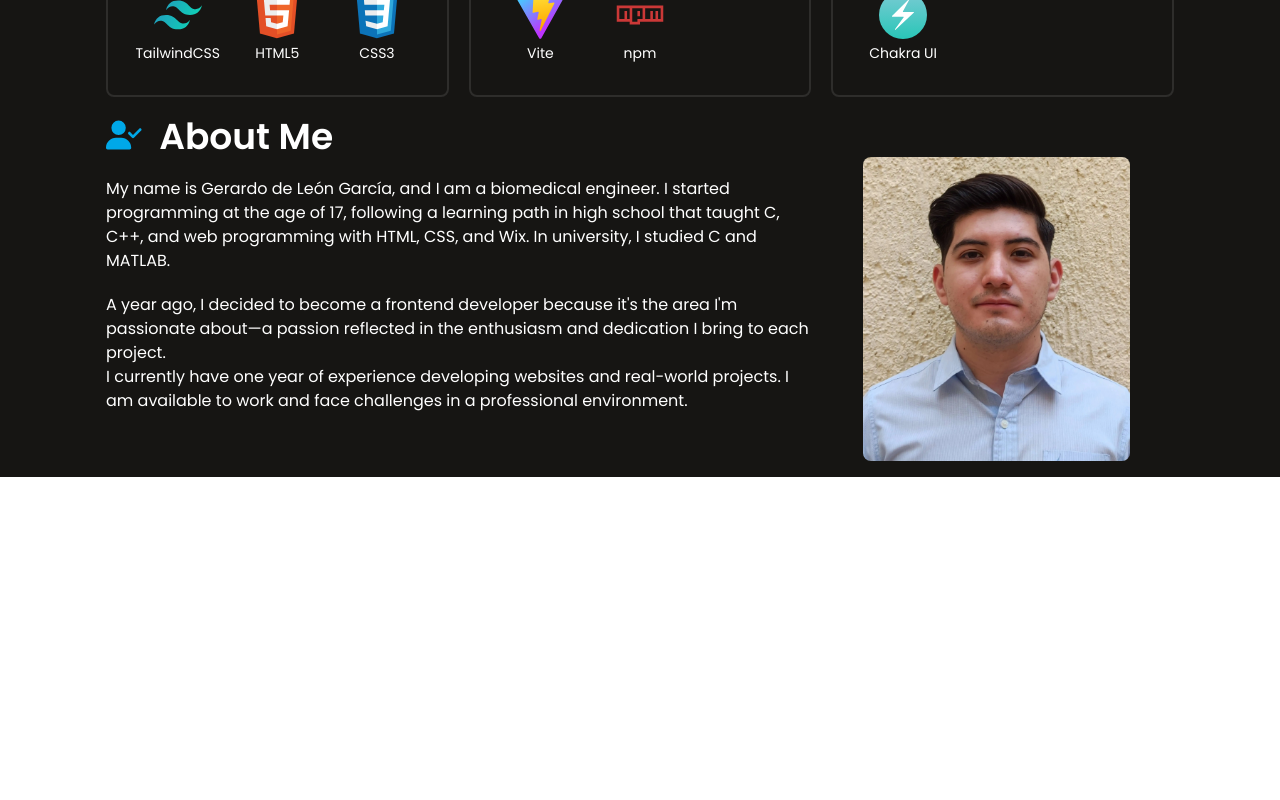
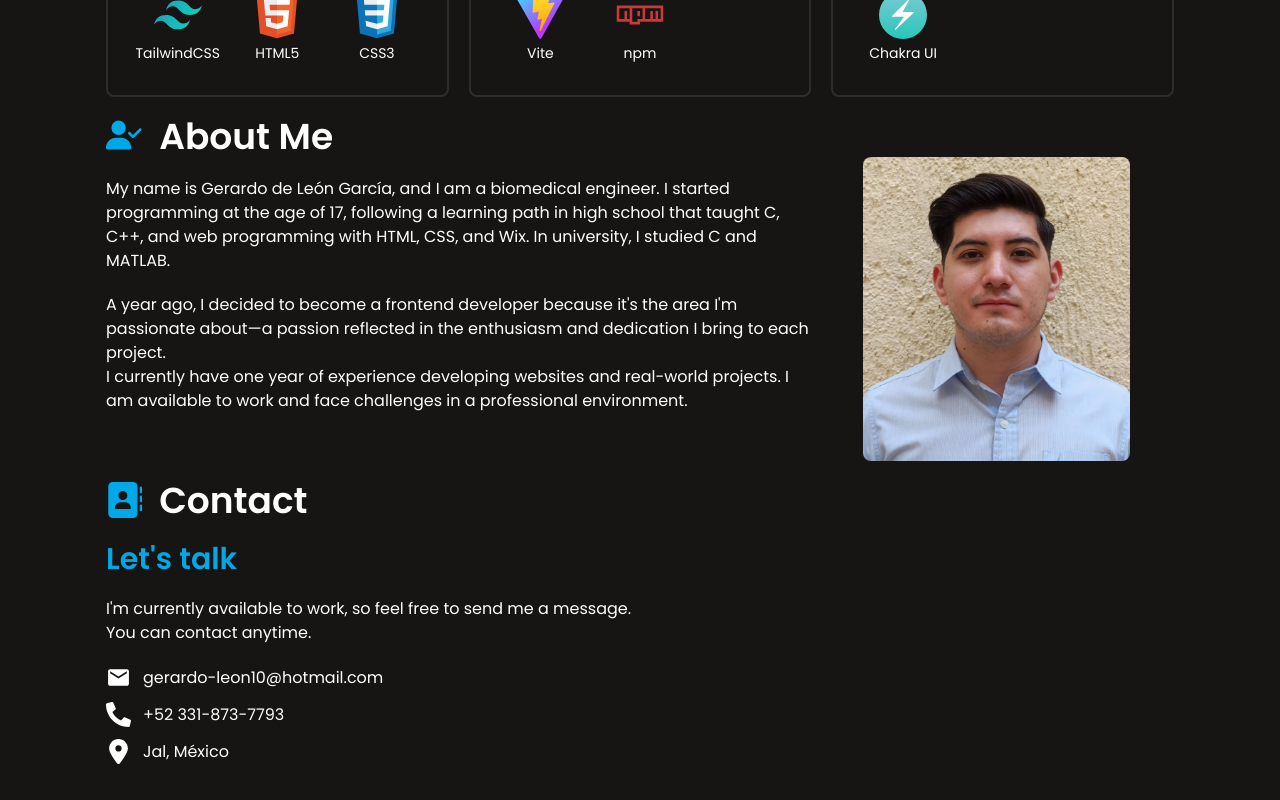
Before and after one commit to GerardoGarcia79/gerardodlg, a React (Vite) app: page / in a window 1280 px wide. Shown: the part 2249-3049 px from the top of the page. Before the commit the page ends 2726 px from the top, so only its background shows below. Built offline with nearby package versions, Linux system fonts and the light colour scheme.

Commit message:
Build basic structure ContactSection.

```diff
--- a/src/App.tsx
+++ b/src/App.tsx
@@ -1,5 +1,6 @@
 import "./App.css";
 import AboutMe from "./components/AboutMe";
+import Contact from "./components/Contact";
 import HeaderSection from "./components/HeaderSection";
 import NavBar from "./components/NavBar";
 import ProjectsSection from "./components/ProjectsSection";
@@ -14,6 +15,7 @@ function App() {
         <ProjectsSection />
         <StackSection />
         <AboutMe />
+        <Contact />
       </div>
     </div>
   );
--- /dev/null
+++ b/src/components/Contact.tsx
@@ -0,0 +1,30 @@
+import { faAddressBook } from "@fortawesome/free-solid-svg-icons/faAddressBook"
+import { FontAwesomeIcon } from "@fortawesome/react-fontawesome"
+import { MdEmail } from "react-icons/md";
+import { FaPhoneAlt } from "react-icons/fa";
+import { FaLocationDot } from "react-icons/fa6";
+
+
+
+const Contact = () => {
+  return (
+    <div className="my-5">
+        <h2 className="text-white font-semibold text-4xl mb-5"><FontAwesomeIcon icon={faAddressBook} color="#00a8e8" />&nbsp;
+        Contact</h2>
+        <div className="grid grid-cols-1 md:grid-cols-2">
+            <div className="text-white">
+                <h3 className=" text-[#00a8e8] font-semibold text-3xl mb-5">Let's talk</h3>
+                <p>I'm currently available to work, so feel free to send me a message. You can contact anytime.</p>
+                <p className="flex items-center mt-5"><MdEmail size='25px' className="mr-3" />gerardo-leon10@hotmail.com</p>
+                <p className="flex items-center mt-3"><FaPhoneAlt size='25px' className="mr-3" />
+                +52 331-873-7793</p>
+                <p className="flex items-center mt-3"><FaLocationDot size='25px' className="mr-3" />
+                Jal, México</p>
+            </div>
+            <div></div>
+        </div>
+    </div>
+  )
+}
+
+export default Contact
```
